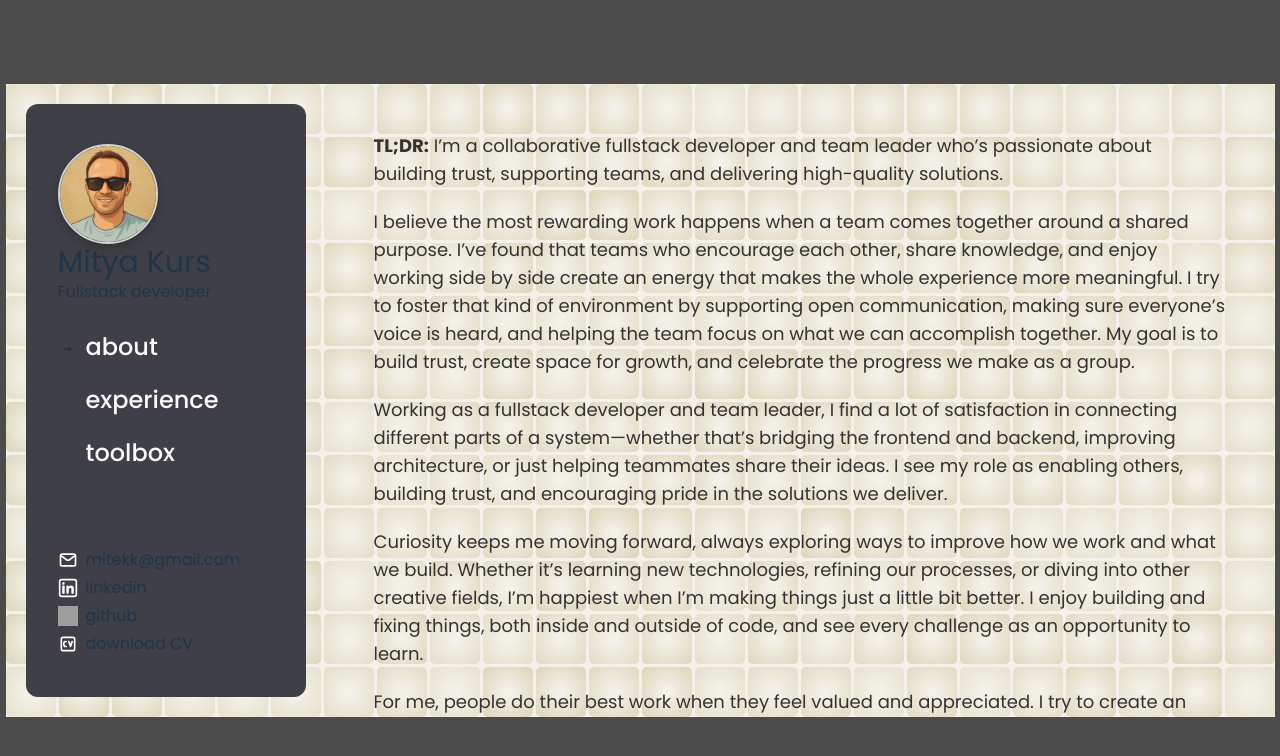
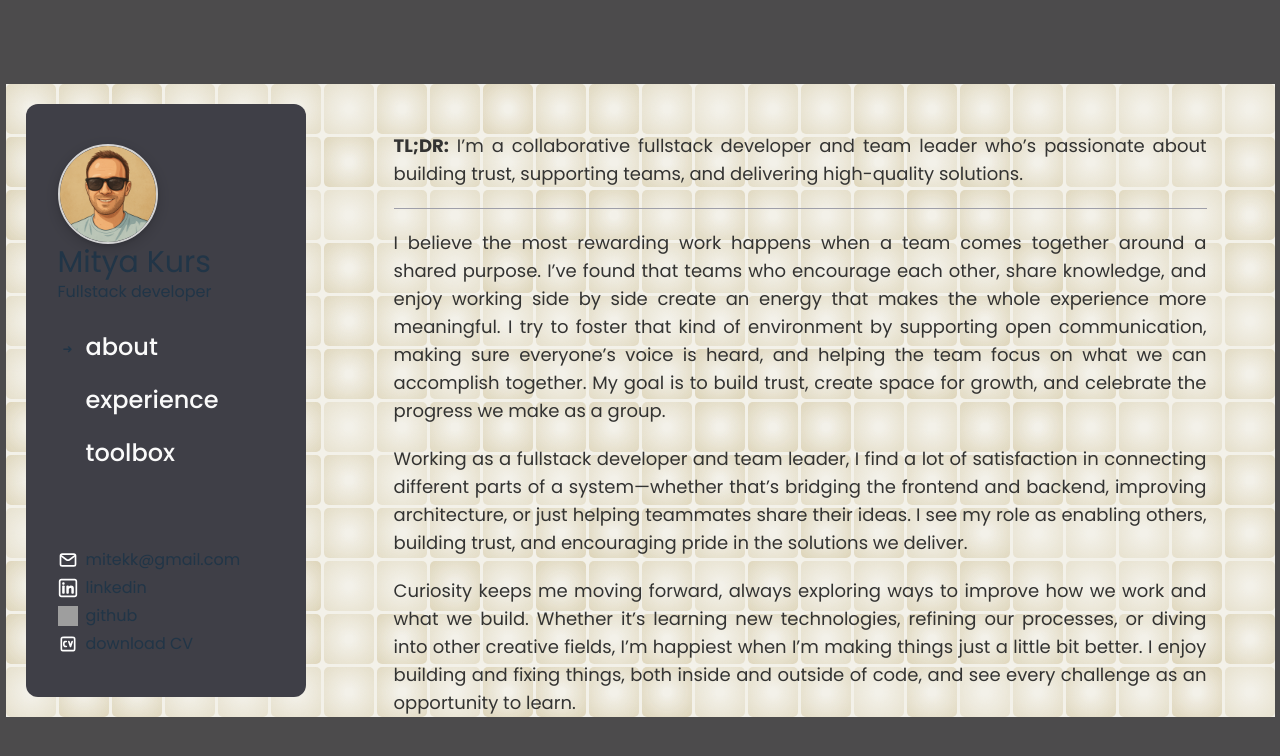
Before and after one commit to mitekk/cv, a React (Vite) app: page /theBuzz/about in a window 1280 px wide. Shown: the top 756 px of the page. Built offline with nearby package versions, Linux system fonts and the light colour scheme; grey boxes are pictures that could not be loaded.

Commit message:
about + route anim

```diff
--- a/src/components/grid/roadTrip.grid.tsx
+++ b/src/components/grid/roadTrip.grid.tsx
@@ -96,9 +96,9 @@ export const RoadTripGrid: React.FC<RoadTripProps> = ({
 
           let top;
           if (!removeTiles) {
-            top = animated ? finalTop : -dims.cols * TILE_SIZE * 2;
+            top = animated ? finalTop : -TILE_SIZE;
           } else {
-            top = animated ? finalTop + dims.cols * TILE_SIZE * 2 : finalTop;
+            top = animated ? finalTop + dims.cols * TILE_SIZE : finalTop;
           }
 
           const centerX = finalLeft + TILE_SIZE;
--- a/src/pages/theBuzz/about.tsx
+++ b/src/pages/theBuzz/about.tsx
@@ -1,58 +1,33 @@
 import { SectionLayout } from "../../layout/section.layout";
 
 export const About: React.FC = () => {
+  const paragraphs = [
+    "I believe the most rewarding work happens when a team comes together around a shared purpose. I’ve found that teams who encourage each other, share knowledge, and enjoy working side by side create an energy that makes the whole experience more meaningful. I try to foster that kind of environment by supporting open communication, making sure everyone’s voice is heard, and helping the team focus on what we can accomplish together. My goal is to build trust, create space for growth, and celebrate the progress we make as a group.",
+    "Working as a fullstack developer and team leader, I find a lot of satisfaction in connecting different parts of a system—whether that’s bridging the frontend and backend, improving architecture, or just helping teammates share their ideas. I see my role as enabling others, building trust, and encouraging pride in the solutions we deliver.",
+    "Curiosity keeps me moving forward, always exploring ways to improve how we work and what we build. Whether it’s learning new technologies, refining our processes, or diving into other creative fields, I’m happiest when I’m making things just a little bit better. I enjoy building and fixing things, both inside and outside of code, and see every challenge as an opportunity to learn.",
+    "For me, people do their best work when they feel valued and appreciated. I try to create an environment where everyone is heard, where support and growth are priorities, and where celebrating progress is as important as reaching the finish line.",
+    "I care deeply about quality and reliability, so I focus on making sure our solutions are well-tested and ready for real-world use before they go live. My experience with microservices and product-focused development has shown me the importance of staying adaptable and keeping the user in mind at every stage.",
+    "I’m motivated by a simple idea: working together, learning from each other, and building solutions we can all feel proud of.",
+  ];
+
   return (
     <SectionLayout>
       <div style={{ color: "#333332" }}>
-        <div className="mb-4 flex flex-col gap-5 text-lg">
+        <div className="mb-4 flex flex-col gap-5 text-lg text-justify">
           <p>
             <b>TL;DR:</b> I’m a collaborative fullstack developer and team
             leader who’s passionate about building trust, supporting teams, and
             delivering high-quality solutions.
           </p>
-          <p>
-            I believe the most rewarding work happens when a team comes together
-            around a shared purpose. I’ve found that teams who encourage each
-            other, share knowledge, and enjoy working side by side create an
-            energy that makes the whole experience more meaningful. I try to
-            foster that kind of environment by supporting open communication,
-            making sure everyone’s voice is heard, and helping the team focus on
-            what we can accomplish together. My goal is to build trust, create
-            space for growth, and celebrate the progress we make as a group.
-          </p>
-          <p>
-            Working as a fullstack developer and team leader, I find a lot of
-            satisfaction in connecting different parts of a system—whether
-            that’s bridging the frontend and backend, improving architecture, or
-            just helping teammates share their ideas. I see my role as enabling
-            others, building trust, and encouraging pride in the solutions we
-            deliver.
-          </p>
-          <p>
-            Curiosity keeps me moving forward, always exploring ways to improve
-            how we work and what we build. Whether it’s learning new
-            technologies, refining our processes, or diving into other creative
-            fields, I’m happiest when I’m making things just a little bit
-            better. I enjoy building and fixing things, both inside and outside
-            of code, and see every challenge as an opportunity to learn.
-          </p>
-          <p>
-            For me, people do their best work when they feel valued and
-            appreciated. I try to create an environment where everyone is heard,
-            where support and growth are priorities, and where celebrating
-            progress is as important as reaching the finish line.
-          </p>
-          <p>
-            I care deeply about quality and reliability, so I focus on making
-            sure our solutions are well-tested and ready for real-world use
-            before they go live. My experience with microservices and
-            product-focused development has shown me the importance of staying
-            adaptable and keeping the user in mind at every stage.
-          </p>
-          <p>
-            I’m motivated by a simple idea: working together, learning from each
-            other, and building solutions we can all feel proud of.
-          </p>
+          <hr className="border-zinc-400" />
+          {paragraphs.map((paragraph, index) => (
+            <p
+              key={index}
+              className={`${index === paragraphs.length - 1 ? "mb-12" : ""}`}
+            >
+              {paragraph}
+            </p>
+          ))}
         </div>
       </div>
     </SectionLayout>
--- a/src/pages/theBuzz/buzzPage.tsx
+++ b/src/pages/theBuzz/buzzPage.tsx
@@ -1,5 +1,5 @@
 import { useEffect, useState } from "react";
-import { Outlet } from "react-router-dom";
+import { Outlet, useLocation } from "react-router-dom";
 import { WavesGrid } from "../../components/grid";
 import { PageContext } from "../../context";
 import { Navbar } from "../../components/navbar/navbar";
@@ -7,6 +7,7 @@ import { Navbar } from "../../components/navbar/navbar";
 export const BuzzPage: React.FC = () => {
   const [gridLoaded, setGridLoaded] = useState(false);
   const [navbarVisible, setNavbarVisible] = useState(false);
+  const location = useLocation();
 
   useEffect(() => {
     if (gridLoaded) {
@@ -31,7 +32,10 @@ export const BuzzPage: React.FC = () => {
             >
               <Navbar />
             </div>
-            <div className="flex-1 h-full transition-opacity duration-700 opacity-0 animate-fadein">
+            <div
+              key={location.pathname}
+              className="flex-1 h-full transition-opacity duration-700 opacity-0 animate-fadein mx-5"
+            >
               <Outlet />
             </div>
           </div>
--- a/src/pages/theBuzz/toolbox.tsx
+++ b/src/pages/theBuzz/toolbox.tsx
@@ -64,7 +64,7 @@ export const Toolbox: React.FC = () => {
         style={{ color: "#333332" }}
         className="flex flex-row flex-wrap basis-4xl gap-4 h-full"
       >
-        {skills.map((skill, index) => (
+        {skills.map((skill) => (
           <div
             key={skill.title}
             className="flex flex-col items-center mb-4 gap-5"
@@ -74,9 +74,7 @@ export const Toolbox: React.FC = () => {
               {skill.technologies.map((tech) => (
                 <div
                   key={tech.name}
-                  className={`w-25 flex flex-col items-center gap-1 border border-zinc-300 bg-white/40 rounded-lg p-3 transition-shadow hover:shadow-lg hover:saturate-175 ${
-                    index === skills.length - 1 ? "mb-12" : ""
-                  }`}
+                  className={`w-25 flex flex-col items-center gap-1 border border-zinc-300 bg-white/40 rounded-lg p-3 transition-shadow hover:shadow-lg hover:saturate-175 hover:scale-105`}
                 >
                   <img
                     src={tech.icon}
```
Also changed, not shown: src/pages/theBuzz/experience.tsx (+4 -4 lines).
